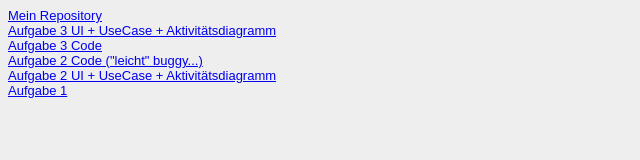
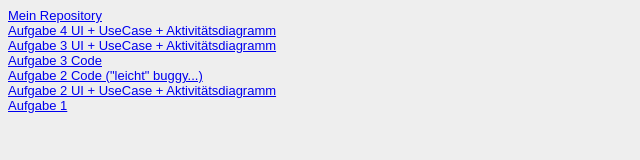
Before and after one commit to Seppel2014/EIA2, a plain HTML site: page steckbrief/steckbrief.htm in a window 1280 px wide. Shown: the whole page, without its empty margins (0-640 px from the left). Drawn offline with Linux system fonts and the light colour scheme.

Commit message:
Update steckbrief.htm

```diff
--- a/steckbrief/steckbrief.htm
+++ b/steckbrief/steckbrief.htm
@@ -14,6 +14,8 @@ body {
 <body>
 	<a href="https://github.com/Seppel2014/EIA2" target="_blank">Mein Repository</a>
 	<br>
+	<a href="https://Seppel2014.github.io/EIA2/A04/A04.pdf" target="_blank">Aufgabe 4 UI + UseCase + Aktivitätsdiagramm </a>
+	<br>
 	<a href="https://Seppel2014.github.io/EIA2/A03/UI+UseCase+Activity.pdf" target="_blank">Aufgabe 3 UI + UseCase + Aktivitätsdiagramm </a>
 	<br>
 	<a href="https://Seppel2014.github.io/EIA2/A03/A03.html" target="_blank">Aufgabe 3 Code</a>
```
